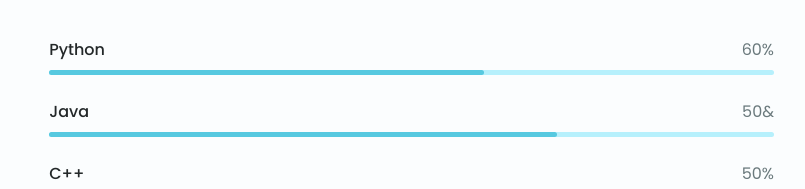
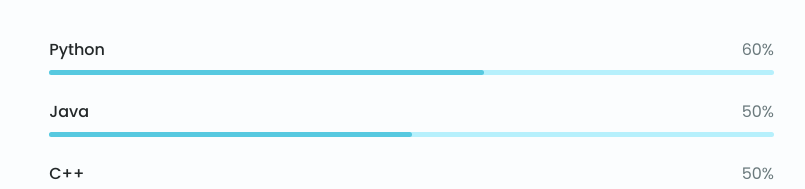
Before and after one commit to jvdjugal3886/MyPortfolio, a plain HTML site: page index.html in a window 1280 px wide. Shown: the part 1931-2120 px from the top of the page, 250-1055 px from the left. Drawn offline with nearby package versions, Linux system fonts and the light colour scheme.

Commit message:
Update index.html

```diff
--- a/index.html
+++ b/index.html
@@ -196,10 +196,10 @@
                                <div class="skills__data">
                                     <div class="skills__titles">
                                         <h3 class="skills__name">Java</h3>
-                                       <span class="skills__number">50&</span>
+                                        <span class="skills__number">50%</span>
                                     </div>
                                     <div class="skills__bar">
-                                       <span class="skills__percentage skills__tab"></span>
+                                        <span class="skills__percentage skills__sql"></span>
                                     </div>
                                 </div>
                                <div class="skills__data">
```
Lines whose indentation alone changed are shown as unchanged.
